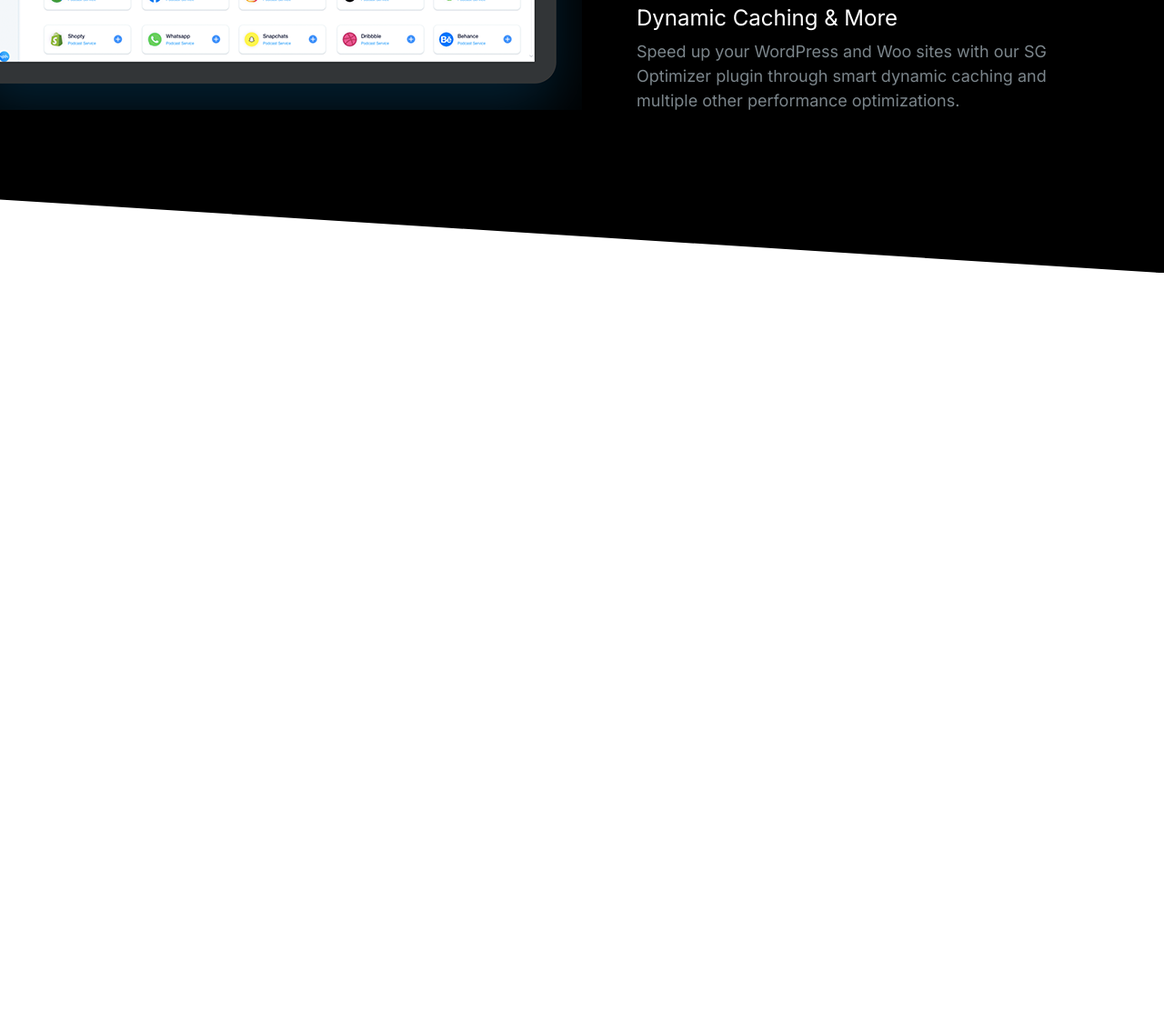
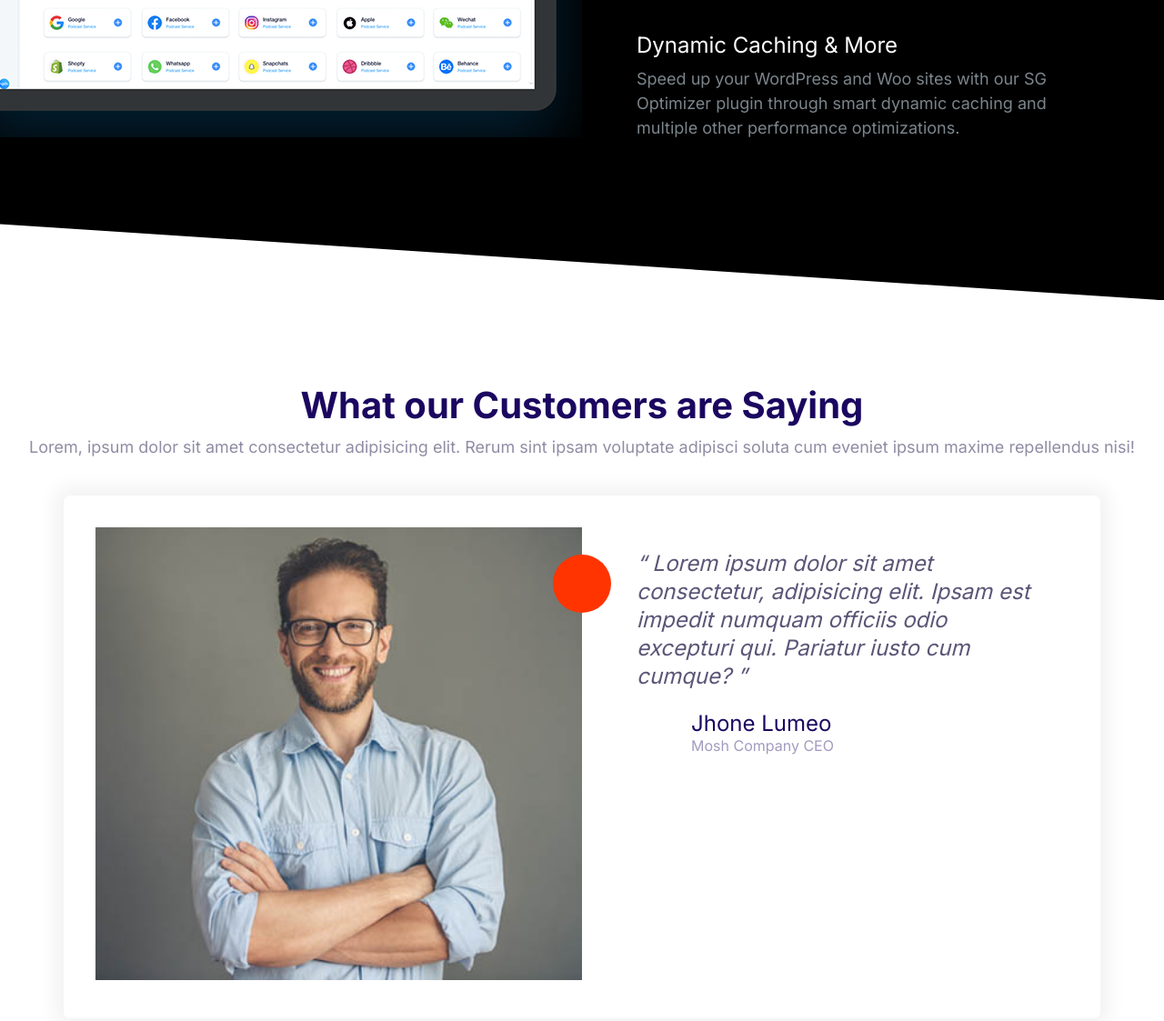
Before and after one commit to reynellb91/moshify, a plain HTML site: page index.html in a window 1280 px wide. Shown: the part 509-1632 px from the top of the page at 91% size. Before the commit the page ends 809 px from the top, so only its background shows below. Drawn offline with Linux system fonts and the light colour scheme.

Commit message:
Define testimonial-block.

```diff
--- a/css/styles.css
+++ b/css/styles.css
@@ -621,6 +621,7 @@ a {
 
 .block__header {
   text-align: center;
+  margin-bottom: 4rem;
 }
 
 .block__heading {
--- a/index.html
+++ b/index.html
@@ -88,6 +88,53 @@
         </ul>
       </div>
     </section>
+    <section class="block">
+      <header class="block__header">
+        <h2>What our Customers are Saying</h2>
+        <p>
+          Lorem, ipsum dolor sit amet consectetur adipisicing elit. Rerum sint
+          ipsam voluptate adipisci soluta cum eveniet ipsum maxime repellendus
+          nisi!
+        </p>
+      </header>
+      <div class="container">
+        <div class="card testimonial">
+          <div class="grid grid--1x2">
+            <div class="testimonial__image">
+              <img
+                src="/images/testimonial.jpg"
+                alt="A happy, smiling customer"
+              />
+              <span class="icon-container icon-container--accent">
+                <svg class="icon icon--white icon--small">
+                  <use xlink:href="images/sprite.svg#quotes"></use>
+                </svg>
+              </span>
+            </div>
+            <blockquote class="quote">
+              <p class="quote__text">
+                Lorem ipsum dolor sit amet consectetur, adipisicing elit. Ipsam
+                est impedit numquam officiis odio excepturi qui. Pariatur iusto
+                cum cumque?
+              </p>
+              <footer>
+                <div class="media">
+                  <div class="media__image">
+                    <svg class="icon icon--primary quote__line">
+                      <use xlink:href="images/sprite.svg#line"></use>
+                    </svg>
+                  </div>
+                  <div class="media__body">
+                    <h3 class="media__title quote__author">Jhone Lumeo</h3>
+                    <p class="quote__organization">Mosh Company CEO</p>
+                  </div>
+                </div>
+              </footer>
+            </blockquote>
+          </div>
+        </div>
+      </div>
+    </section>
     <script src="js/main.js"></script>
   </body>
 </html>
```
Also changed, not shown: components/testimonial-block.html (added, +43 -0 lines).
